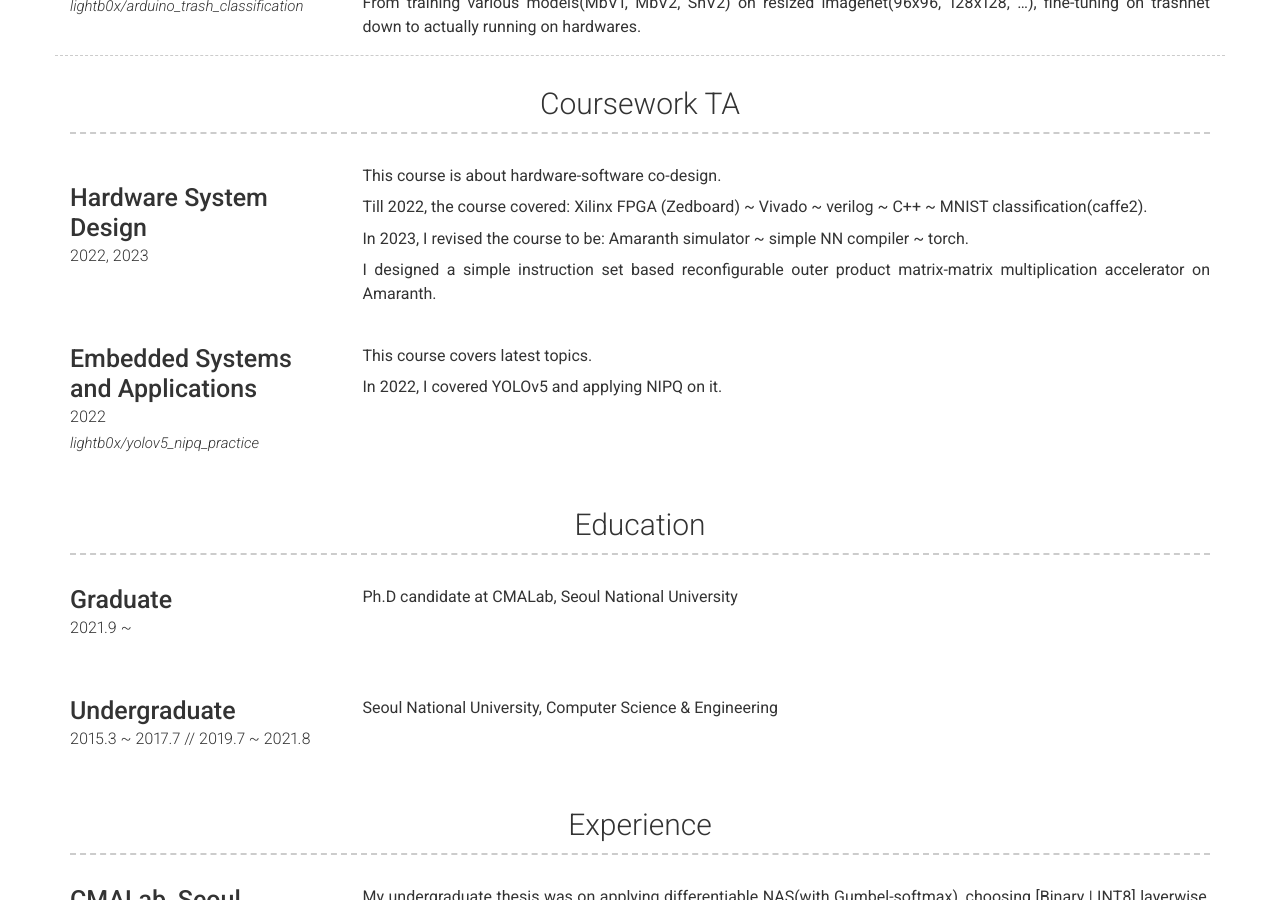
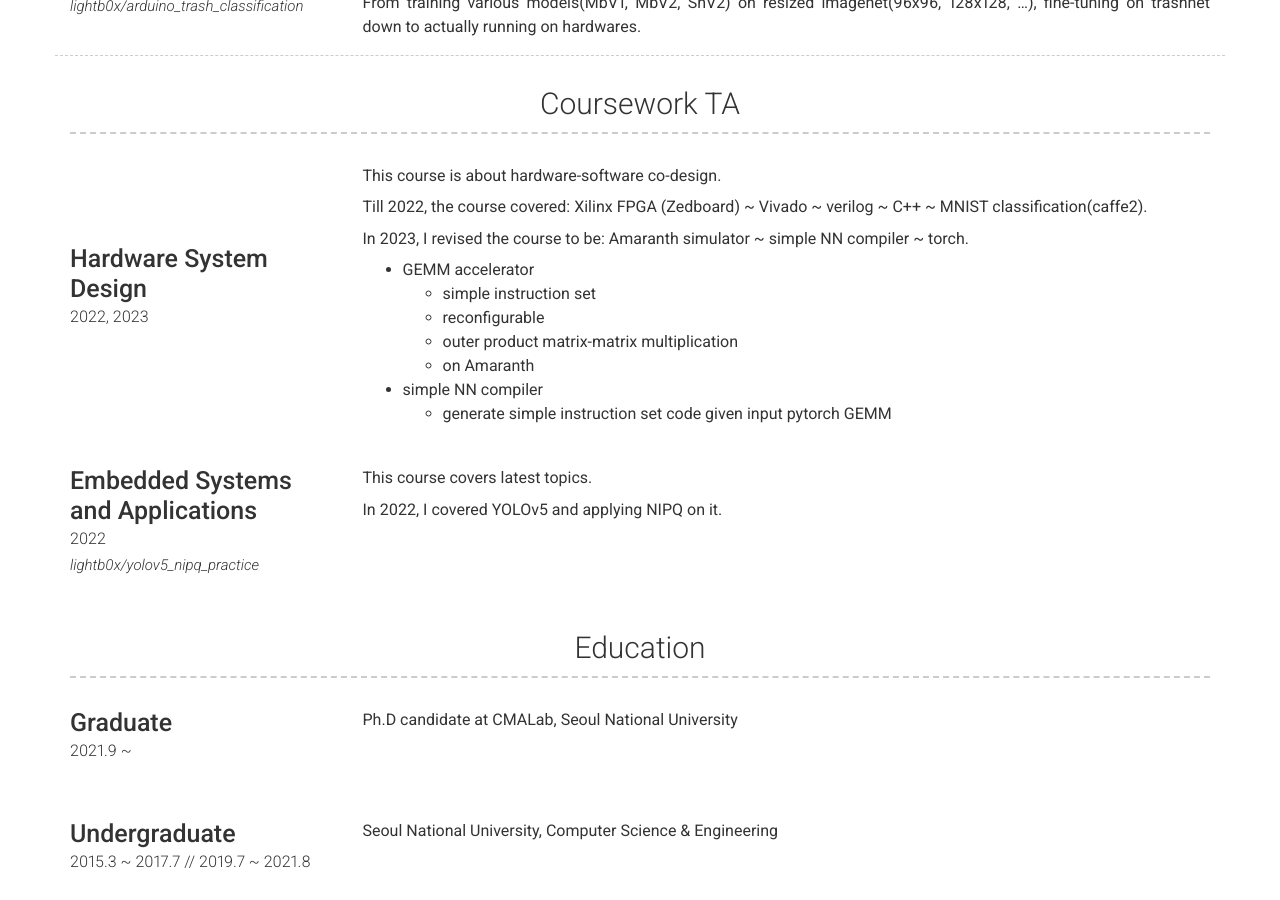
Before and after one commit to lightb0x/lightb0x.github.io, a Jekyll site: the page built from index.md, in a window 1280 px wide and 900 px high, scrolled down 1440 px. Built offline with Jekyll 4.4.1, drawn with Linux system fonts in a browser that asks for light colours; nearby versions of some CDN libraries.

Commit message:
elaborate on HSD 2023

```diff
--- a/_config.yml
+++ b/_config.yml
@@ -146,8 +146,13 @@ content:
           Till 2022, the course covered: Xilinx FPGA (Zedboard) ~ Vivado ~ verilog ~ C++ ~ MNIST classification(caffe2).
 
           In 2023, I revised the course to be: Amaranth simulator ~ simple NN compiler ~ torch.
-
-          I designed a simple instruction set based reconfigurable outer product matrix-matrix multiplication accelerator on Amaranth.
+            * GEMM accelerator
+              * simple instruction set
+              * reconfigurable
+              * outer product matrix-matrix multiplication
+              * on Amaranth
+            * simple NN compiler
+              * generate simple instruction set code given input pytorch GEMM
       - layout: left
         title: Embedded Systems and Applications
         caption: "2022"
```
